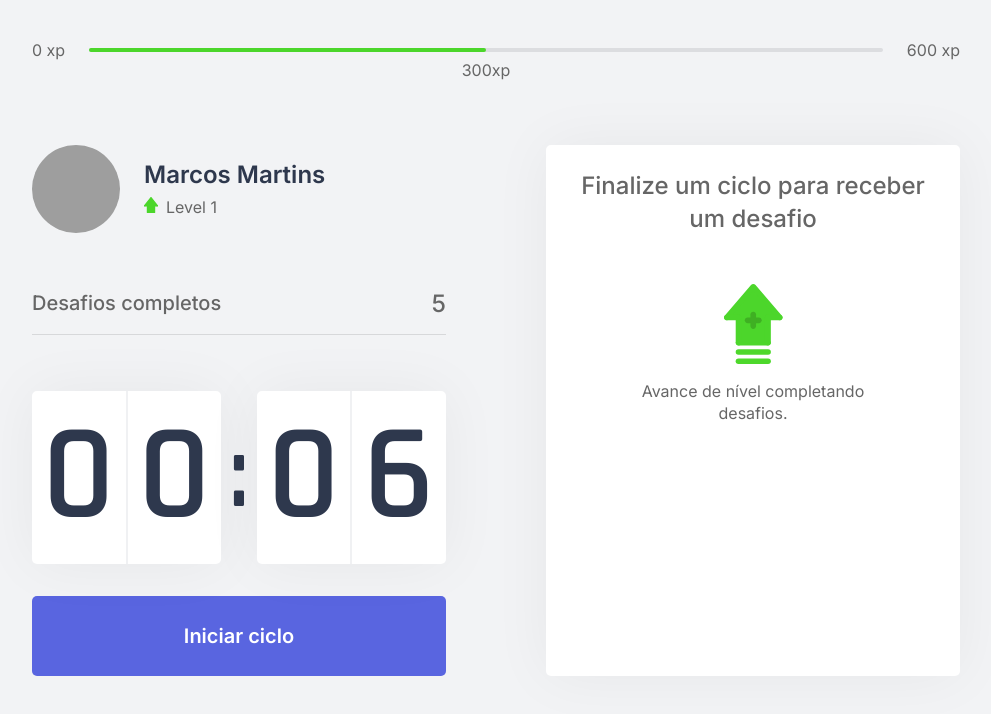
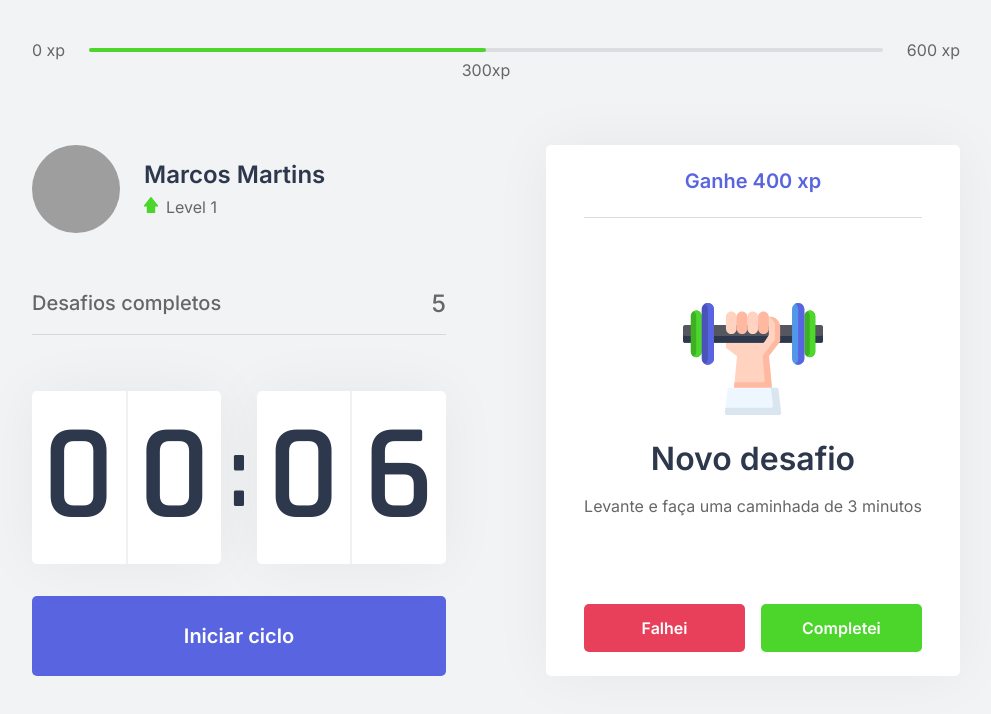
Before and after one commit to marcosvgmartins/moveit-next, a Next.js app: page / in a window 1280 px wide. Shown: the top 714 px of the page, without its empty margins (144-1135 px from the left). Built offline with nearby package versions, Linux system fonts and the light colour scheme; grey boxes are pictures that could not be loaded.

Commit message:
finish challenge box styles

```diff
--- a/src/components/ChallengeBox.tsx
+++ b/src/components/ChallengeBox.tsx
@@ -1,15 +1,39 @@
 import styles from '../styles/components/ChallengeBox.module.css';
 
 export function ChallengeBox() {
+    const hasActiveChallenge = true;
+
     return (
         <div className={styles.challengeBoxContainer}>
-            <div className={styles.challengeNotActive}>
-                <strong>Finalize um ciclo para receber um desafio</strong>
-                <p>
-                    <img src="icons/level-up.svg" alt="Level Up" />
-                    Avance de nível completando desafios.
-                </p>
-            </div>
-        </div>
+            {hasActiveChallenge ?
+                (<div className={styles.challengeActive}>
+                    <header>Ganhe 400 xp</header>
+                    <main>
+                        <img src="icons/body.svg" />
+                        <strong>Novo desafio</strong>
+                        <p>Levante e faça uma caminhada de 3 minutos</p>
+                    </main>
+
+                    <footer>
+                        <button
+                            type="button"
+                            className={styles.challengeFailedButton}>
+                            Falhei
+                        </button>
+                        <button
+                            type="button"
+                            className={styles.challengeSucceededButton}>
+                            Completei
+                        </button>
+                    </footer>
+                </div>) :
+                (<div className={styles.challengeNotActive}>
+                    <strong>Finalize um ciclo para receber um desafio</strong>
+                    <p>
+                        <img src="icons/level-up.svg" alt="Level Up" />
+                        Avance de nível completando desafios.
+                    </p>
+                </div>)}
+        </div >
     );
 }
--- a/src/styles/components/ChallengeBox.module.css
+++ b/src/styles/components/ChallengeBox.module.css
@@ -16,8 +16,6 @@
     display: flex;
     flex-direction: column;
     align-items: center;
-
-
 }
 
 .challengeNotActive strong {
@@ -39,3 +37,73 @@
 .challengeNotActive img {
     margin-bottom: 1rem;
 }
+
+.challengeActive {
+    height: 100%;
+
+    display: flex;
+    flex-direction: column;
+}
+
+.challengeActive header {
+    color: var(--blue);
+    font-weight: 600;
+    font-size: 1.25rem;
+    padding: 0 2rem 1.5rem;
+    border-bottom: 1px solid var(--gray-line);
+}
+
+.challengeActive main {
+    flex: 1;
+    display: flex;
+    flex-direction: column;
+    align-items: center;
+    justify-content: center;
+}
+
+.challengeActive main strong {
+    font-size: 2rem;
+    font-weight: 600;
+    color: var(--title);
+
+    margin: 1.5rem 0 1rem;
+}
+
+.challengeActive main p {
+    line-height: 1.5;
+}
+
+.challengeActive footer {
+    display: grid;
+    grid-template-columns: 1fr 1fr;
+    gap: 1rem;
+}
+
+.challengeActive footer button {
+    height: 3rem;
+
+    display: flex;
+    align-items: center;
+    justify-content: center;
+
+    border: 0;
+    border-radius: 5px;
+
+    color: var(--white);
+    font-size: 1rem;
+    font-weight: 600;
+
+    transition: filter 0.2s;
+}
+
+.challengeActive footer button.challengeFailedButton {
+    background: var(--red);
+}
+
+.challengeActive footer button.challengeSucceededButton {
+    background: var(--green);
+}
+
+.challengeActive footer button:hover {
+    filter: brightness(0.9);
+}
```
